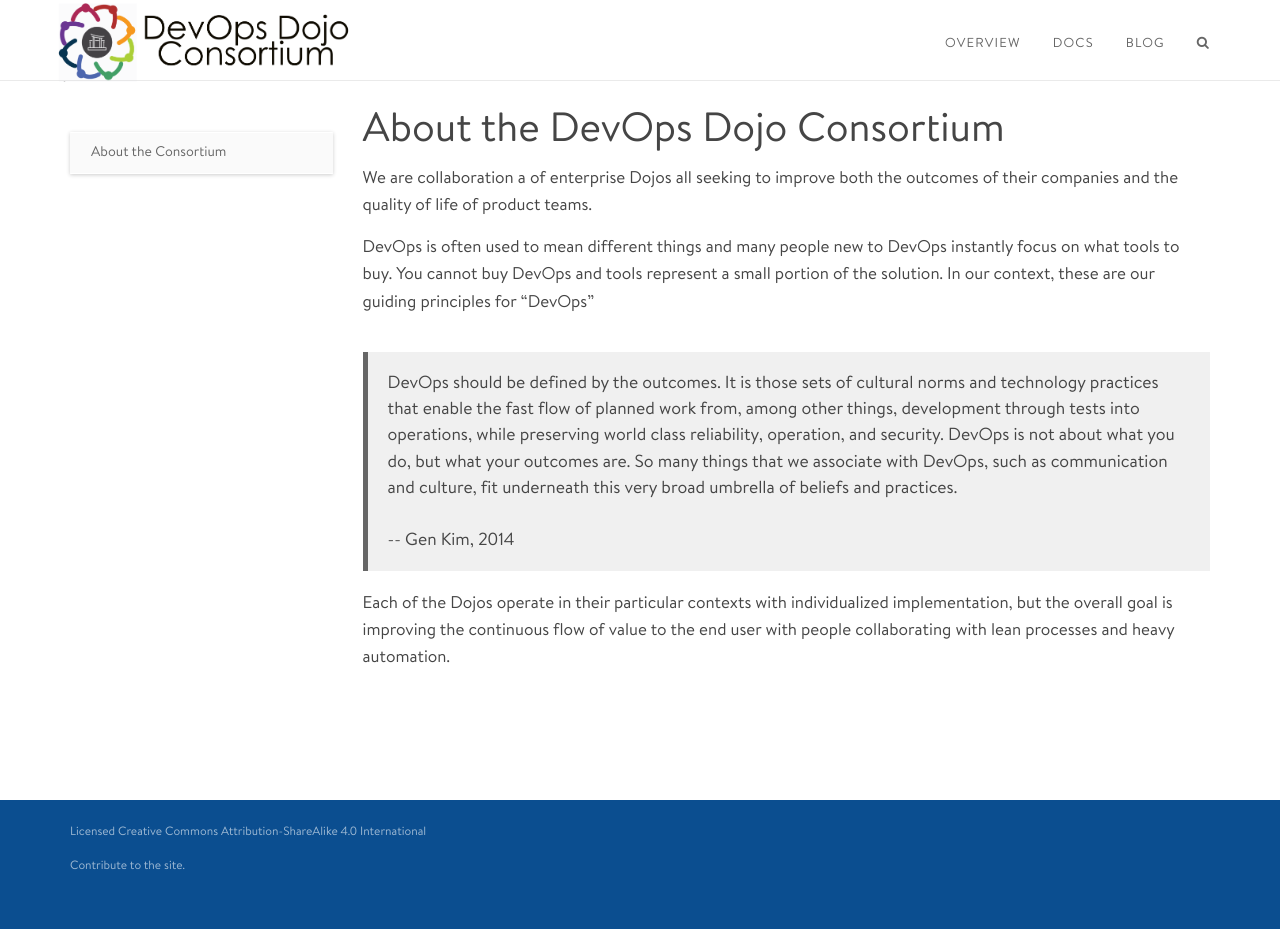
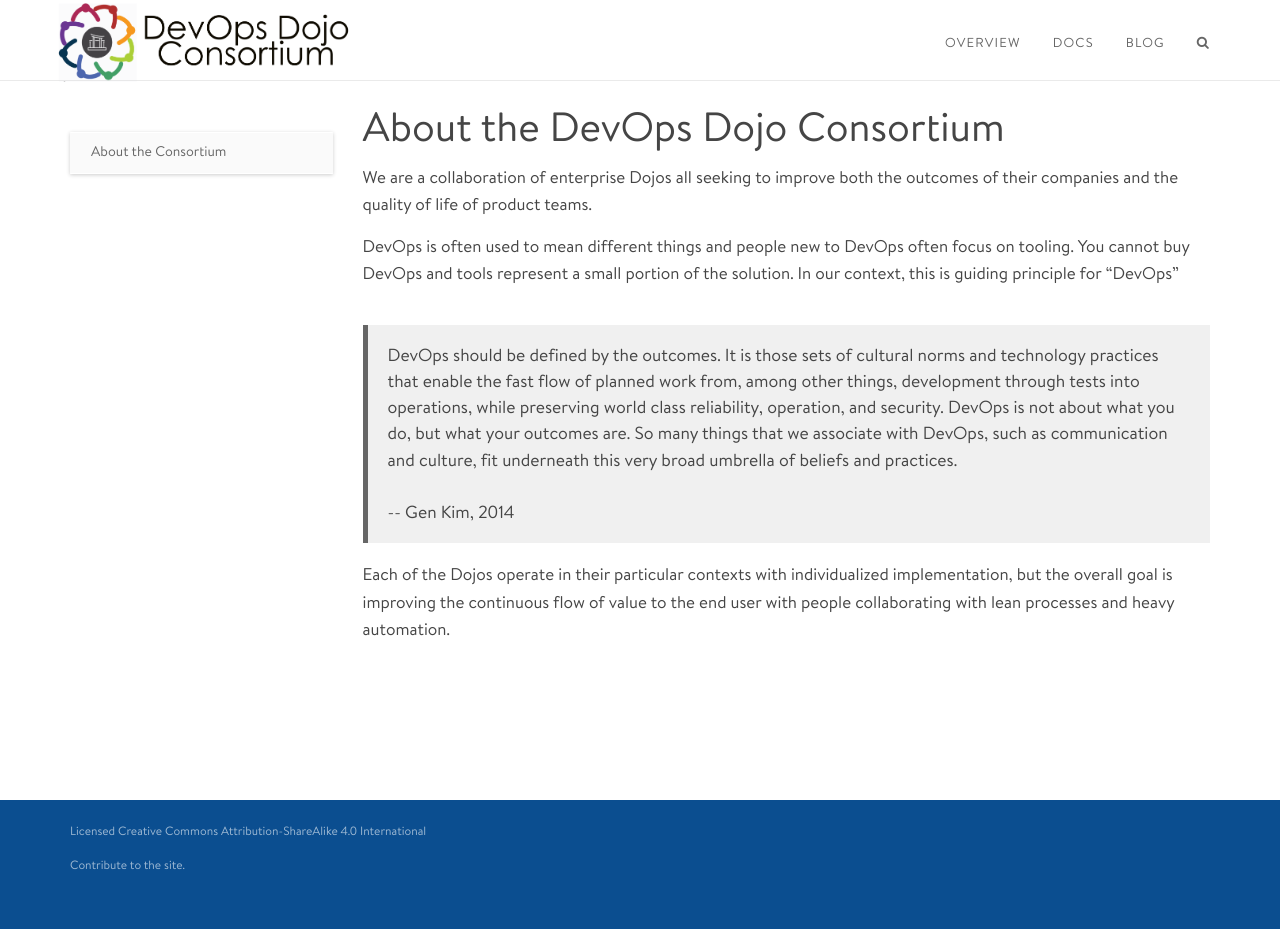
Before and after one commit to devopsdojoconsortium/devopsdojoconsortium.github.io, a Jekyll site: the page built from index.md, in a window 1280 px wide. Built offline with Jekyll 4.4.1, drawn with Linux system fonts in a browser that asks for light colours; comment, search, counter and statistics services are not loaded.

Commit message:
Code review changes

```diff
--- a/index.md
+++ b/index.md
@@ -3,11 +3,10 @@
 title: About the DevOps Dojo Consortium
 ---
 
-We are collaboration a of enterprise Dojos all seeking to improve both the outcomes of their companies and the
+We are a collaboration of enterprise Dojos all seeking to improve both the outcomes of their companies and the
 quality of life of product teams.
 
-DevOps is often used to mean different things and many people new to DevOps instantly focus on what tools to buy. You cannot buy
-DevOps and tools represent a small portion of the solution. In our context, these are our guiding principles for "DevOps"
+DevOps is often used to mean different things and people new to DevOps often focus on tooling. You cannot buy DevOps and tools represent a small portion of the solution. In our context, this is guiding principle for "DevOps"
 
 <blockquote>
 DevOps should be defined by the outcomes. It is those sets of cultural norms and
```
